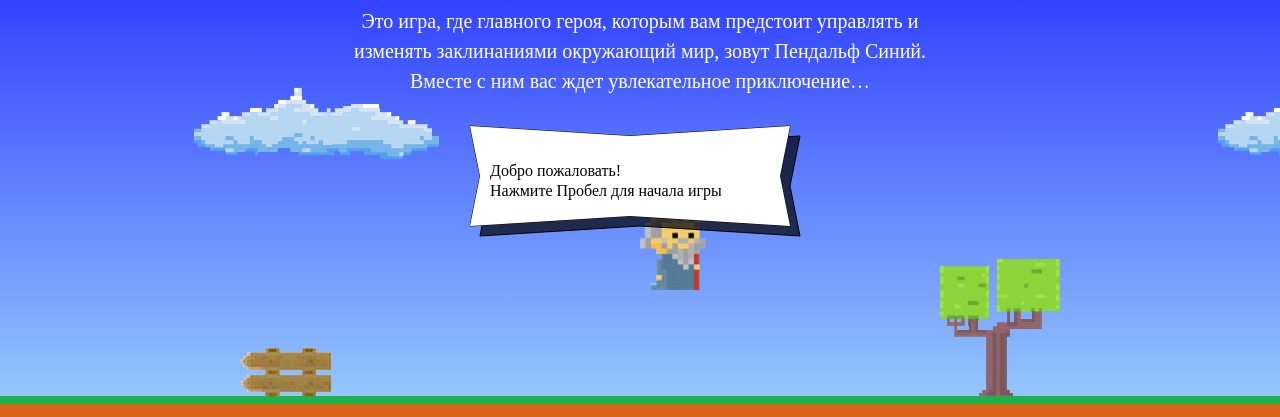
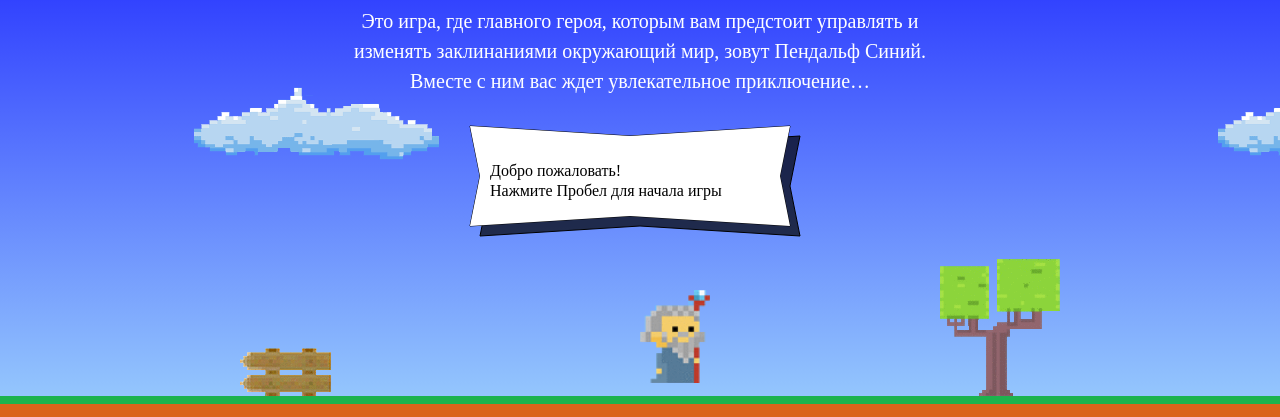
Before and after one commit to daw-T/479579-code-and-magick-19, a website: page index.html in a window 1280 px wide. Shown: the part 203-620 px from the top of the page. Drawn offline with Linux system fonts and the light colour scheme; a web font is replaced by a local one.

Commit message:
изменяет координату начального положения мага с учетом его высоты

```diff
--- a/index.html
+++ b/index.html
@@ -186,7 +186,7 @@
   var wizardSpeed = 3;
   var wizardWidth = 70;
 
-  var getWizardHeight = function (wizardWidth) {
+  var getWizardHeight = function () {
     return 1.337 * wizardWidth;
   };
 
@@ -199,7 +199,7 @@
   };
 
   var getWizardY = function (height) {
-    return height / 3;
+    return height / 3 + getWizardHeight();
   };
 </script>
 <script src="js/game.js"></script>
```
